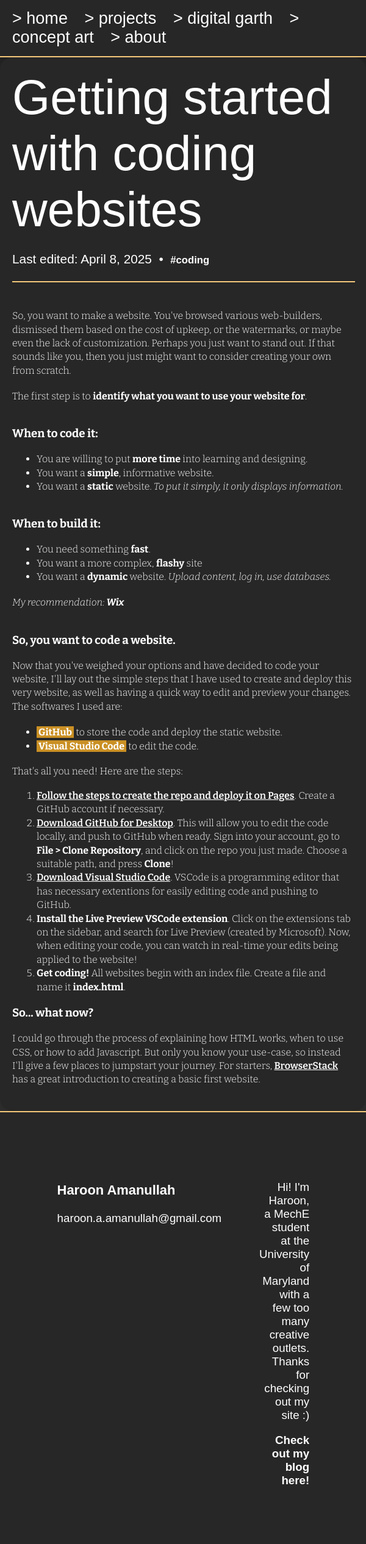
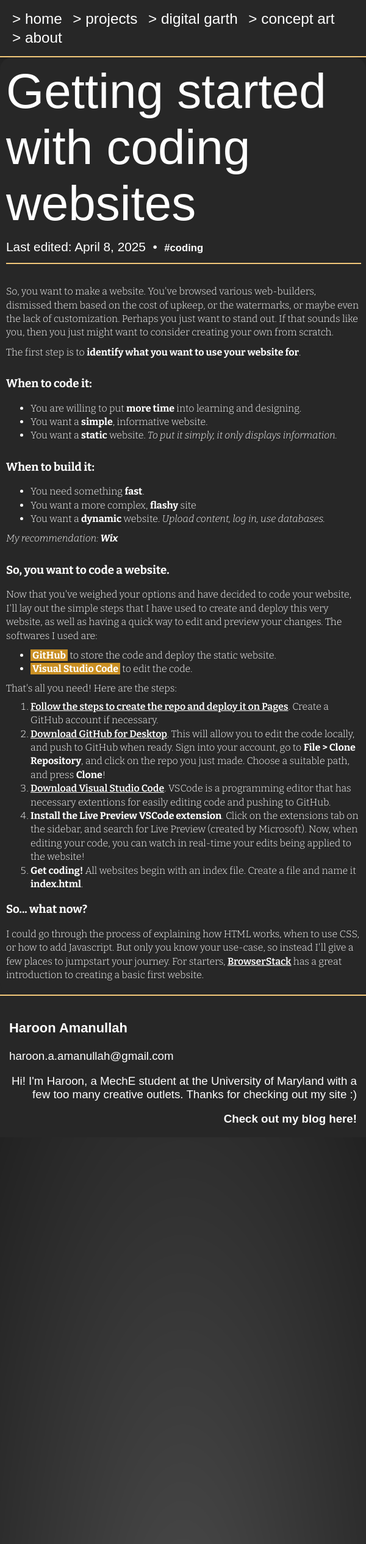
Before and after one commit to theroonguy/theroonguy.github.io, a Jekyll site: the page built from _nodes/website.html, in a window 600 px wide. Shown: the whole page at 61% size. Built offline with Jekyll 4.4.1, drawn with Linux system fonts in a browser that asks for light colours; nearby versions of some CDN libraries; some web fonts are replaced.

Commit message:
made mobile a little better

```diff
--- a/styles/style.css
+++ b/styles/style.css
@@ -112,18 +112,13 @@ section.large {
 
 section.blog {
     max-width: 800px;
-    margin: 0px auto;
+    margin: 20px auto;
     background-color: #272727;
     padding: 20px;
     border-radius: 20px;
     overflow: hidden;
 }
 
-@media (min-width: 1000px) {
-    section.blog {
-      margin: 20px auto;
-    }
-}
 
 section.display {
     max-width: 1200px;
@@ -172,6 +167,17 @@ div.blog_image p {
     margin-top: 0;
 }
 
+@media (max-width: 1000px) {
+    section.blog {
+      margin: 0px auto;
+      padding: 10px;
+    }
+
+    section.blog p, section.blog ul, section.blog ol {
+      margin: 10px auto;
+    }
+}
+
 a.tags {
     text-decoration: none;
     font-size: 0.8em;
@@ -189,6 +195,14 @@ a.tags:hover {
     border: #4b3909 1px solid;
     box-shadow: 0 4px 16px rgba(0, 0, 0, 0.2);
     margin: 1.5em;
+}
+
+@media (max-width: 800px) {
+    #in_progress {
+        margin: 0;
+        margin-bottom: 1.5em;
+        padding: 0.5em;
+    }
 }
 
 /* Header */
@@ -228,6 +242,12 @@ a.tags:hover {
     overflow: hidden;
 }
 
+@media (max-width: 800px) {
+    #header nav a {
+        font-size: 0.9em;
+        margin-right: 10px;
+    }
+}
 
 /* Welcome */
 #welcome {
@@ -493,25 +513,27 @@ img.lightboxable {
 #footer {
     background-color: #272727;
     border-radius: var(--border-radius);
-    padding: 3em;
+    padding: 5em;
     font-size: 0.9em;
 }
 
 #footer div.flex {
+    display: flex;
     padding: 0px;
     max-width: 800px;
     margin: 0 auto;
+    gap: 15%;
 }
 
-@media (min-width: 600px) {
+@media (max-width: 600px) {
 
     #footer {
-        padding: 5em;
+        padding: 1em 15px;
     }
 
     #footer div.flex {
-        display: flex;
-        gap: 15%;
+        display: block;
+        gap: 0;
     }
 
 
```
Also changed, not shown: 1 other file.
